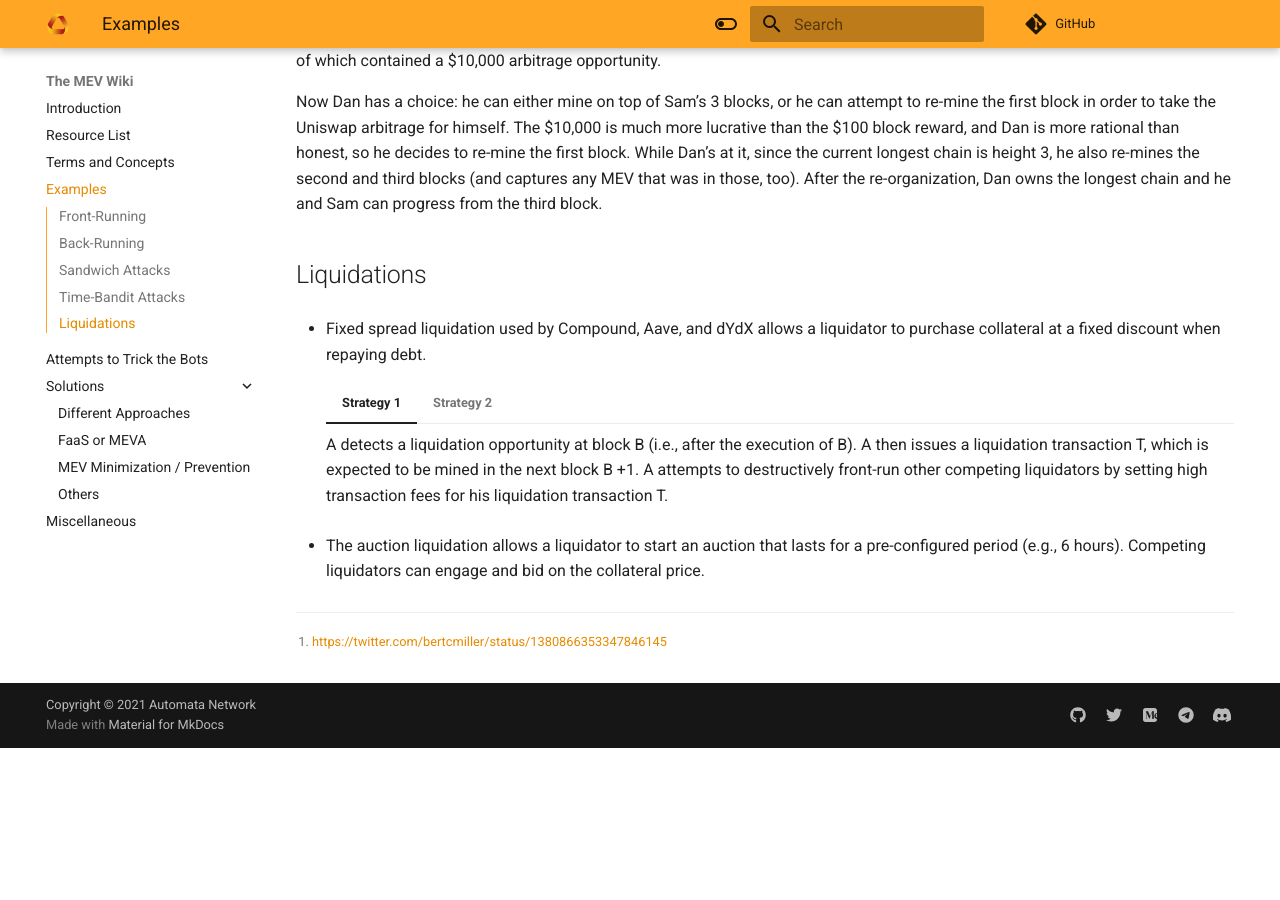
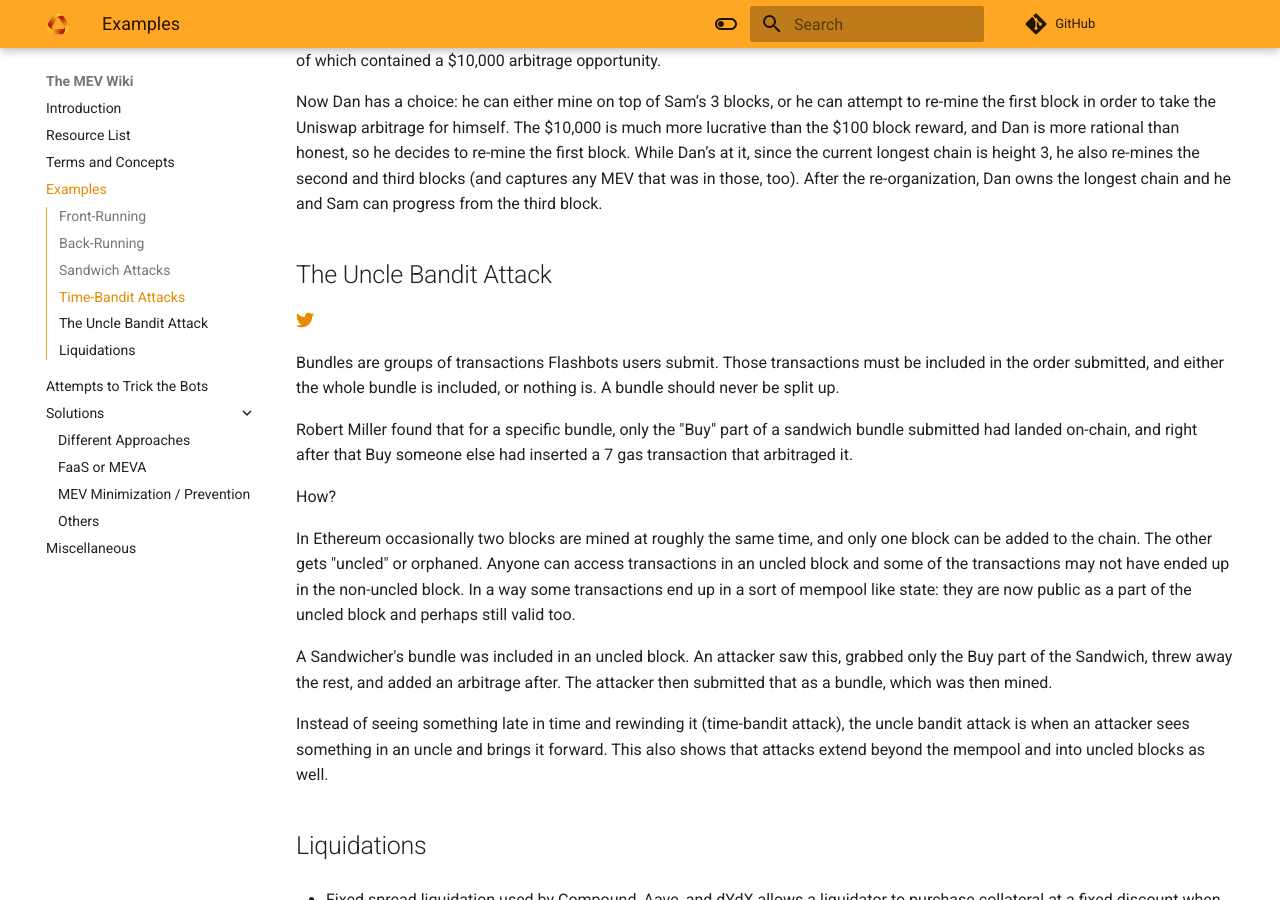
Before and after one commit to automata-network/docs, an MkDocs documentation site: the page built from docs/mev/examples.md, in a window 1280 px wide and 900 px high, scrolled down 920 px. Built offline with MkDocs 1.6.1 and Material for MkDocs 9.7.7, drawn with Linux system fonts in a browser that asks for light colours; comment, search, counter and statistics services are not loaded; before the commit the page ends 1668 px from its top, so only the background shows below that.

Commit message:
relocate the section

```diff
--- a/docs/mev/examples.md
+++ b/docs/mev/examples.md
@@ -22,6 +22,22 @@ Imagine there are two miners, Sam and Dan, who are paid a $100 reward for each b
 
 Now Dan has a choice: he can either mine on top of Sam’s 3 blocks, or he can attempt to re-mine the first block in order to take the Uniswap arbitrage for himself. The $10,000 is much more lucrative than the $100 block reward, and Dan is more rational than honest, so he decides to re-mine the first block. While Dan’s at it, since the current longest chain is height 3, he also re-mines the second and third blocks (and captures any MEV that was in those, too). After the re-organization, Dan owns the longest chain and he and Sam can progress from the third block.
 
+## The Uncle Bandit Attack
+
+[:fontawesome-brands-twitter:](https://twitter.com/bertcmiller/status/1382673587715342339?s=20){target=_blank}
+
+Bundles are groups of transactions Flashbots users submit. Those transactions must be included in the order submitted, and either the whole bundle is included, or nothing is. A bundle should never be split up.
+
+Robert Miller found that for a specific bundle, only the "Buy" part of a sandwich bundle submitted had landed on-chain, and right after that Buy someone else had inserted a 7 gas transaction that arbitraged it.
+
+How?
+
+In Ethereum occasionally two blocks are mined at roughly the same time, and only one block can be added to the chain. The other gets "uncled" or orphaned. Anyone can access transactions in an uncled block and some of the transactions may not have ended up in the non-uncled block. In a way some transactions end up in a sort of mempool like state: they are now public as a part of the uncled block and perhaps still valid too.
+
+A Sandwicher's bundle was included in an uncled block. An attacker saw this, grabbed only the Buy part of the Sandwich, threw away the rest, and added an arbitrage after. The attacker then submitted that as a bundle, which was then mined.
+
+Instead of seeing something late in time and rewinding it (time-bandit attack), the uncle bandit attack is when an attacker sees something in an uncle and brings it forward. This also shows that attacks extend beyond the mempool and into uncled blocks as well.
+
 ## Liquidations
 
 * Fixed spread liquidation used by Compound, Aave, and dYdX allows a liquidator to purchase collateral at a fixed discount when repaying debt.
```
Also changed, not shown: docs/mev/trick-the-bots.md (+0 -16 lines).
